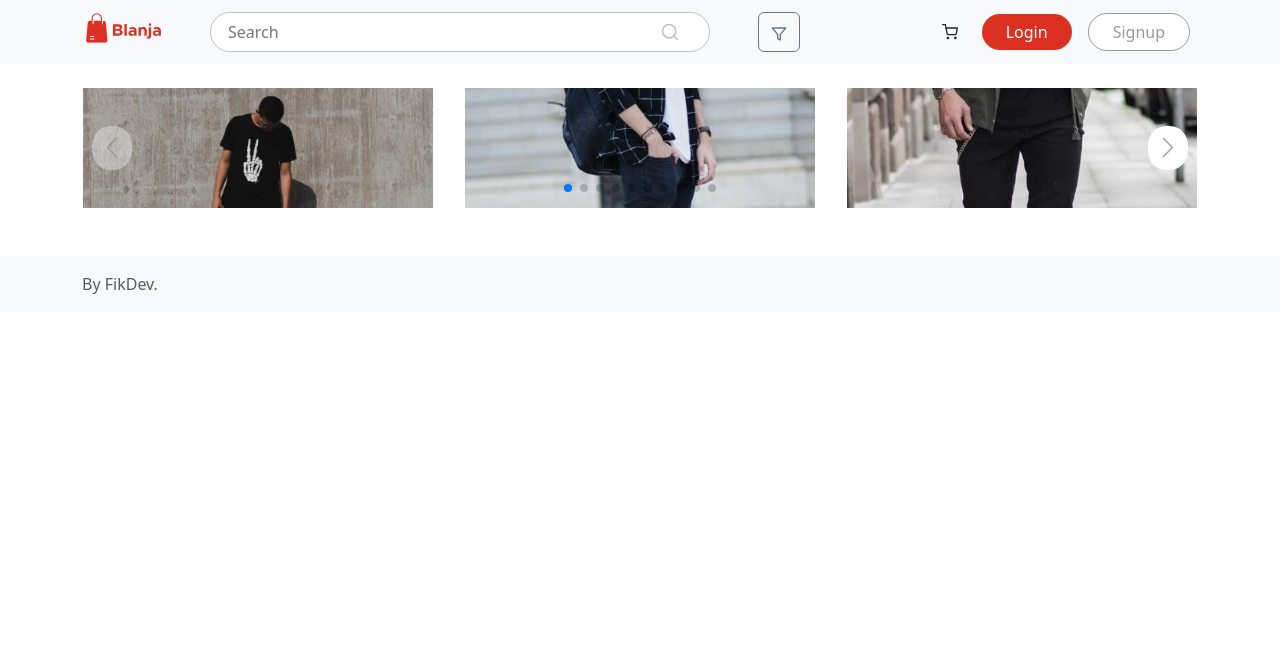
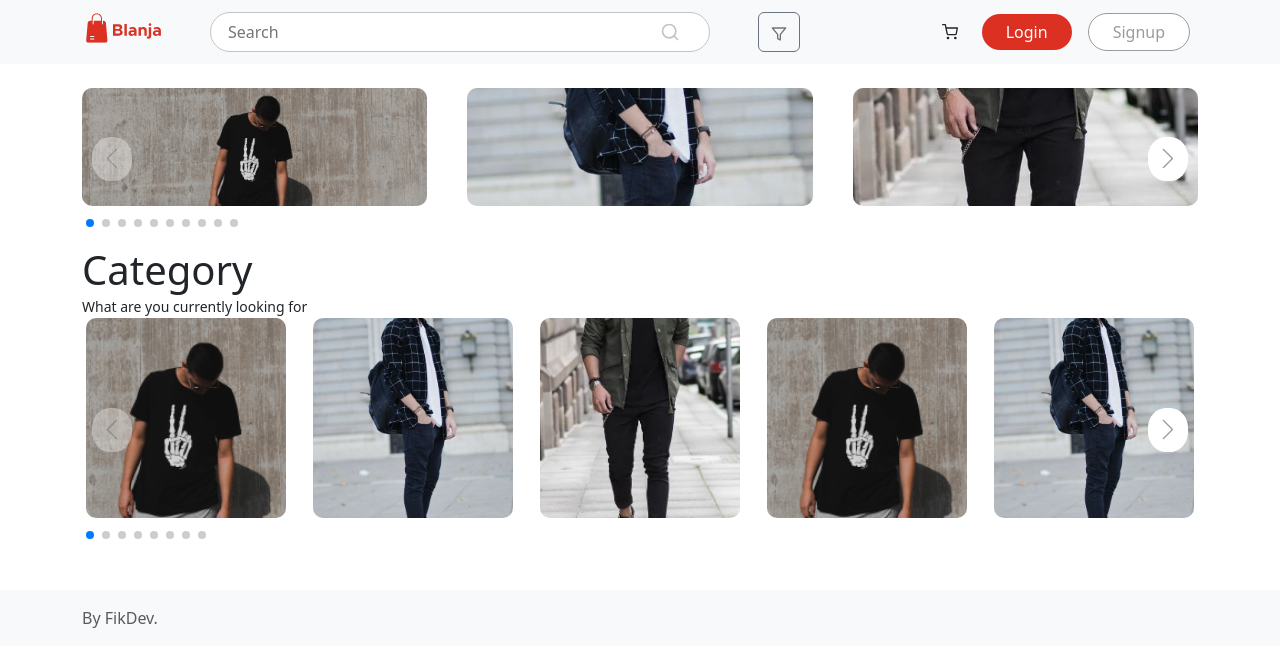
Before and after one commit to taufik17/Blanja, a Next.js app: page / in a window 1280 px wide. Shown: the top 666 px of the page. Built offline with nearby package versions, Linux system fonts and the light colour scheme.

Commit message:
[add] carousel 2

```diff
--- /dev/null
+++ b/components/organisms/carouselcategory.js
@@ -0,0 +1,80 @@
+import React from 'react'
+import Image from "next/image";
+import StyleHome from "../../styles/Home.module.css";
+// Import Swiper React components
+import { Swiper, SwiperSlide } from "swiper/react";
+
+// Import Swiper styles
+import "swiper/css";
+import "swiper/css/free-mode";
+import "swiper/css/pagination";
+import "swiper/css/navigation";
+
+// import required modules
+import { FreeMode, Pagination } from "swiper";
+import { Navigation, Mousewheel, Keyboard } from "swiper";
+
+
+
+function Carouselcategory() {
+  return (
+    <>
+    <h1 className='pt-3 mb-0'>Category</h1>
+    <small>What are you currently looking for</small>
+    <Swiper
+        slidesPerView={5}
+        spaceBetween={20}
+        freeMode={true}
+        navigation={true}
+        mousewheel={true}
+        keyboard={true}
+        pagination={{
+          clickable: true,
+        }}
+        modules={[Navigation, FreeMode, Pagination, Mousewheel, Keyboard]}
+        className="mySwiper"
+      >
+        <SwiperSlide>
+        <Image src="/image/gambar1.png" alt="Logo" width={200} height={200} className={StyleHome.imgCarousel}/>
+        </SwiperSlide>
+        <SwiperSlide>
+        <Image src="/image/gambar2.jpg" alt="Logo" width={200} height={200} className={StyleHome.imgCarousel}/>
+        </SwiperSlide>
+        <SwiperSlide>
+        <Image src="/image/gambar3.jpg" alt="Logo" width={200} height={200} className={StyleHome.imgCarousel}/>
+        </SwiperSlide>
+        <SwiperSlide>
+        <Image src="/image/gambar1.png" alt="Logo" width={200} height={200} className={StyleHome.imgCarousel}/>
+        </SwiperSlide>
+        <SwiperSlide>
+        <Image src="/image/gambar2.jpg" alt="Logo" width={200} height={200} className={StyleHome.imgCarousel}/>
+        </SwiperSlide>
+        <SwiperSlide>
+        <Image src="/image/gambar3.jpg" alt="Logo" width={200} height={200} className={StyleHome.imgCarousel}/>
+        </SwiperSlide>
+        <SwiperSlide>
+        <Image src="/image/gambar1.png" alt="Logo" width={200} height={200} className={StyleHome.imgCarousel}/>
+        </SwiperSlide>
+        <SwiperSlide>
+        <Image src="/image/gambar2.jpg" alt="Logo" width={200} height={200} className={StyleHome.imgCarousel}/>
+        </SwiperSlide>
+        <SwiperSlide>
+        <Image src="/image/gambar3.jpg" alt="Logo" width={200} height={200} className={StyleHome.imgCarousel}/>
+        </SwiperSlide>
+        <SwiperSlide>
+        <Image src="/image/gambar1.png" alt="Logo" width={200} height={200} className={StyleHome.imgCarousel}/>
+        </SwiperSlide>
+        <SwiperSlide>
+        <Image src="/image/gambar2.jpg" alt="Logo" width={200} height={200} className={StyleHome.imgCarousel}/>
+        </SwiperSlide>
+        <SwiperSlide>
+        <Image src="/image/gambar3.jpg" alt="Logo" width={200} height={200} className={StyleHome.imgCarousel}/>
+        </SwiperSlide>
+
+
+      </Swiper>
+    </>
+  )
+}
+
+export default Carouselcategory
--- a/components/organisms/carouseltrend.js
+++ b/components/organisms/carouseltrend.js
@@ -1,5 +1,6 @@
 import React from "react";
 import Image from "next/image";
+import StyleHome from "../../styles/Home.module.css";
 // Import Swiper React components
 import { Swiper, SwiperSlide } from "swiper/react";
 
@@ -19,7 +20,7 @@ function Carouseltrend() {
     <>
       <Swiper
         slidesPerView={3}
-        spaceBetween={30}
+        spaceBetween={40}
         freeMode={true}
         navigation={true}
         mousewheel={true}
@@ -31,40 +32,40 @@ function Carouseltrend() {
         className="mySwiper"
       >
         <SwiperSlide>
-        <Image src="/image/gambar1.png" alt="Logo" width={350} height={120} />
+        <Image src="/image/gambar1.png" alt="Logo" width={350} height={120} className={StyleHome.imgCarousel}/>
         </SwiperSlide>
         <SwiperSlide>
-        <Image src="/image/gambar2.jpg" alt="Logo" width={350} height={120} />
+        <Image src="/image/gambar2.jpg" alt="Logo" width={350} height={120} className={StyleHome.imgCarousel}/>
         </SwiperSlide>
         <SwiperSlide>
-        <Image src="/image/gambar3.jpg" alt="Logo" width={350} height={120} />
+        <Image src="/image/gambar3.jpg" alt="Logo" width={350} height={120} className={StyleHome.imgCarousel}/>
         </SwiperSlide>
         <SwiperSlide>
-        <Image src="/image/gambar1.png" alt="Logo" width={350} height={120} />
+        <Image src="/image/gambar1.png" alt="Logo" width={350} height={120} className={StyleHome.imgCarousel}/>
         </SwiperSlide>
         <SwiperSlide>
-        <Image src="/image/gambar2.jpg" alt="Logo" width={350} height={120} />
+        <Image src="/image/gambar2.jpg" alt="Logo" width={350} height={120} className={StyleHome.imgCarousel}/>
         </SwiperSlide>
         <SwiperSlide>
-        <Image src="/image/gambar3.jpg" alt="Logo" width={350} height={120} />
+        <Image src="/image/gambar3.jpg" alt="Logo" width={350} height={120} className={StyleHome.imgCarousel}/>
         </SwiperSlide>
         <SwiperSlide>
-        <Image src="/image/gambar1.png" alt="Logo" width={350} height={120} />
+        <Image src="/image/gambar1.png" alt="Logo" width={350} height={120} className={StyleHome.imgCarousel}/>
         </SwiperSlide>
         <SwiperSlide>
-        <Image src="/image/gambar2.jpg" alt="Logo" width={350} height={120} />
+        <Image src="/image/gambar2.jpg" alt="Logo" width={350} height={120} className={StyleHome.imgCarousel}/>
         </SwiperSlide>
         <SwiperSlide>
-        <Image src="/image/gambar3.jpg" alt="Logo" width={350} height={120} />
+        <Image src="/image/gambar3.jpg" alt="Logo" width={350} height={120} className={StyleHome.imgCarousel}/>
         </SwiperSlide>
         <SwiperSlide>
-        <Image src="/image/gambar1.png" alt="Logo" width={350} height={120} />
+        <Image src="/image/gambar1.png" alt="Logo" width={350} height={120} className={StyleHome.imgCarousel}/>
         </SwiperSlide>
         <SwiperSlide>
-        <Image src="/image/gambar2.jpg" alt="Logo" width={350} height={120} />
+        <Image src="/image/gambar2.jpg" alt="Logo" width={350} height={120} className={StyleHome.imgCarousel}/>
         </SwiperSlide>
         <SwiperSlide>
-        <Image src="/image/gambar3.jpg" alt="Logo" width={350} height={120} />
+        <Image src="/image/gambar3.jpg" alt="Logo" width={350} height={120} className={StyleHome.imgCarousel}/>
         </SwiperSlide>
 
 
--- a/pages/index.js
+++ b/pages/index.js
@@ -2,6 +2,7 @@ import Head from "next/head";
 import { Container } from "react-bootstrap";
 import Navbar from "../components/organisms/navbar";
 import CarouselTrend from "../components/organisms/carouseltrend";
+import CarouselCategory from "../components/organisms/carouselcategory";
 
 export default function Home() {
   return (
@@ -14,6 +15,7 @@ export default function Home() {
       <Navbar />
       <Container className="pt-4">
         <CarouselTrend />
+        <CarouselCategory />
       </Container>
       <footer class="footer mt-5 py-3 bg-light">
         <div class="container">
--- a/styles/Home.module.css
+++ b/styles/Home.module.css
@@ -26,3 +26,7 @@
   top: 10px;
   left: 450px;
 }
+
+.imgCarousel {
+  border-radius: 10px;
+}
--- a/styles/globals.css
+++ b/styles/globals.css
@@ -108,3 +108,16 @@ a {
   font-size: 20px !important;
   content: 'next';
 }
+
+.swiper-horizontal>.swiper-pagination-bullets, .swiper-pagination-bullets.swiper-pagination-horizontal, .swiper-pagination-custom, .swiper-pagination-fraction {
+  bottom: -3px !important;
+  left: 0;
+  width: 100%;
+}
+.swiper-pagination {
+  position: relative !important;
+  text-align: left !important;
+  transition: .3s opacity;
+  transform: translate3d(0,0,0);
+  z-index: 999;
+}
```
